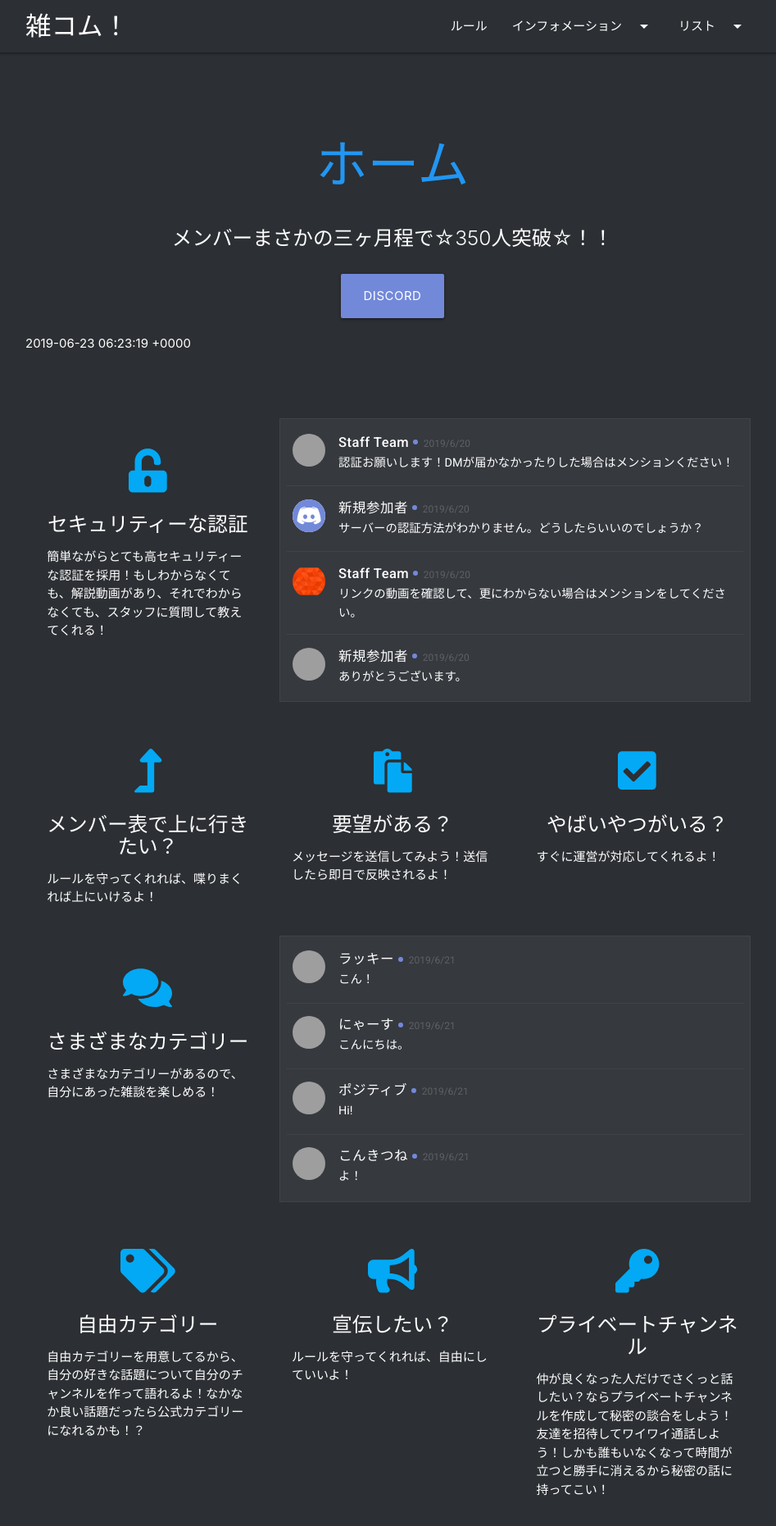
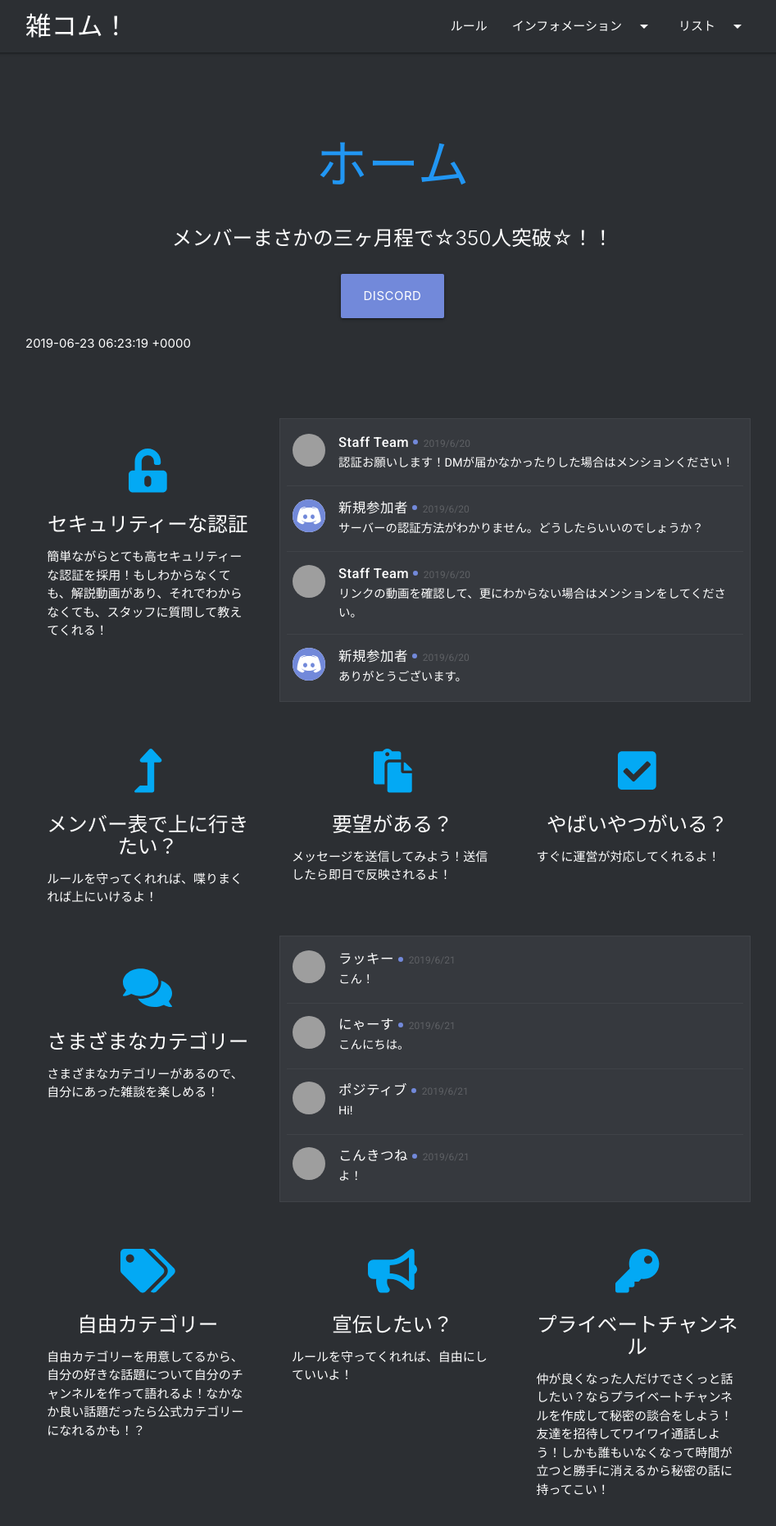
Before and after one commit to zatsukomu/zatsukomu-website-v1, a Jekyll site: the page built from docs/_pages/index.html, in a window 1280 px wide. Shown: the top 1861 px of the page at 82% size, without its empty margins (161-1108 px from the left). Built offline with Jekyll 4.4.1, drawn with Linux system fonts in a browser that asks for light colours; nearby versions of some CDN libraries; grey boxes are pictures that could not be loaded.

Commit message:
Update index.html

```diff
--- a/docs/_pages/index.html
+++ b/docs/_pages/index.html
@@ -21,8 +21,8 @@
           <div class="discord-messages">
             {% include discord_message.html avater="http://flat-icon-design.com/f/f_business_42/s256_f_business_42_0bg.png" username="Staff Team" timestamp="2019/6/20" content="認証お願いします！DMが届かなかったりした場合はメンションください！" %}
             {% include discord_message.html avater="/assets/img/avatar/discord-blue.svg" username="新規参加者" timestamp="2019/6/20" content="サーバーの認証方法がわかりません。どうしたらいいのでしょうか？" %}
-            {% include discord_message.html avater="/assets/img/Large-Triangles/1.svg" username="Staff Team" timestamp="2019/6/20" content="リンクの動画を確認して、更にわからない場合はメンションをしてください。" %}
-            {% include discord_message.html avater="http://flat-icon-design.com/f/f_business_42/s256_f_business_42_0bg.png" username="新規参加者" timestamp="2019/6/20" content="ありがとうございます。" %}
+            {% include discord_message.html avater="http://flat-icon-design.com/f/f_business_42/s256_f_business_42_0bg.png" username="Staff Team" timestamp="2019/6/20" content="リンクの動画を確認して、更にわからない場合はメンションをしてください。" %}
+            {% include discord_message.html avater="/assets/img/avatar/discord-blue.svg" username="新規参加者" timestamp="2019/6/20" content="ありがとうございます。" %}
           </div>
         </div>
       </div>
```
